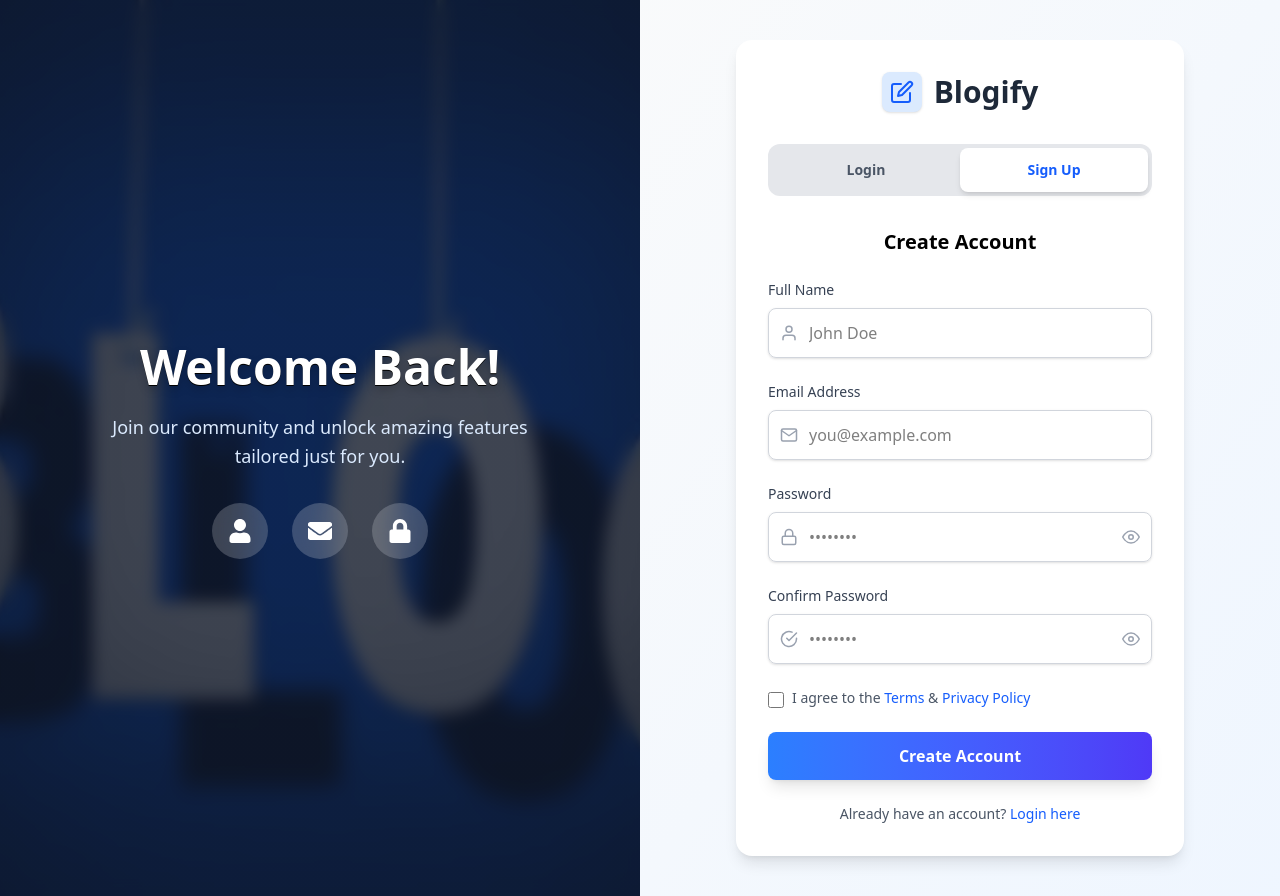
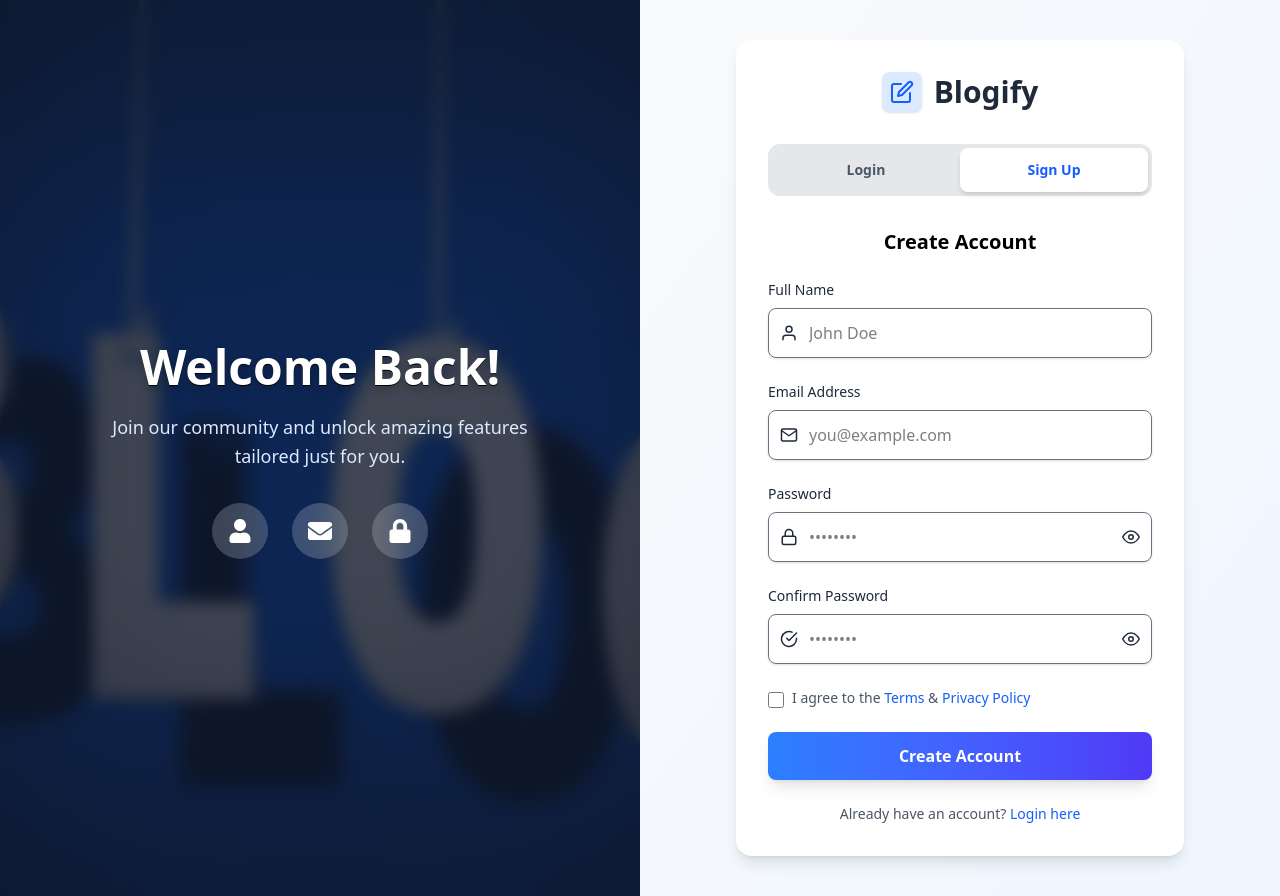
Before and after one commit to jaypawar12/Blogify-Web-Frontend, a React (Vite) app: page /signUp in a window 1280 px wide. Built offline with nearby package versions, Linux system fonts and the light colour scheme.

Commit message:
Update UI

```diff
--- a/src/Components/Auth/ForgetPassWord.tsx
+++ b/src/Components/Auth/ForgetPassWord.tsx
@@ -103,11 +103,11 @@ export default function ForgetPassword() {
                         <form onSubmit={handleSubmit} className="space-y-6">
                             {/* Email Input */}
                             <div className="space-y-2">
-                                <label className="block text-sm font-medium text-gray-700">
+                                <label className="block text-sm font-medium text-gray-800">
                                     Email Address
                                 </label>
                                 <div className="relative group">
-                                    <span className="absolute inset-y-0 left-0 pl-3 flex items-center text-gray-400 group-focus-within:text-blue-500 transition-colors duration-300">
+                                    <span className="absolute inset-y-0 left-0 pl-3 flex items-center text-gray-800 group-focus-within:text-blue-500 transition-colors duration-300">
                                         <FaEnvelope className="text-lg" />
                                     </span>
                                     <input
@@ -115,7 +115,7 @@ export default function ForgetPassword() {
                                         placeholder="you@example.com"
                                         value={email}
                                         onChange={(e) => setEmail(e.target.value)}
-                                        className="w-full pl-11 pr-4 py-3.5 border border-gray-300 rounded-xl text-gray-800
+                                        className="w-full pl-11 pr-4 py-3.5 border border-gray-500 rounded-xl text-gray-800
                                         focus:ring-2 focus:ring-blue-500 focus:border-transparent outline-none
                                         transition-all duration-300 hover:border-gray-400"
                                         required
--- a/src/Components/Auth/SignUp.tsx
+++ b/src/Components/Auth/SignUp.tsx
@@ -22,13 +22,13 @@ export default function SignUp() {
           animate={{ opacity: 1, y: 0 }}
           transition={{ delay: 0.1, duration: 0.4 }}
         >
-          <label className="block text-sm font-medium text-gray-700 mb-2">Full Name</label>
+          <label className="block text-sm font-medium text-gray-800 mb-2">Full Name</label>
           <div className="relative">
-            <FiUser className="absolute inset-y-0 left-3 my-auto text-gray-400 text-lg" />
+            <FiUser className="absolute inset-y-0 left-3 my-auto text-gray-800 text-lg" />
             <input
               type="text"
               placeholder="John Doe"
-              className="w-full pl-10 pr-4 py-3 border border-gray-300 rounded-lg
+              className="w-full pl-10 pr-4 py-3 border border-gray-500 rounded-lg
               focus:ring-2 focus:ring-blue-500 outline-none transition-all
               duration-300 shadow-sm hover:shadow-md"
               required
@@ -42,13 +42,13 @@ export default function SignUp() {
           animate={{ opacity: 1, y: 0 }}
           transition={{ delay: 0.2, duration: 0.4 }}
         >
-          <label className="block text-sm font-medium text-gray-700 mb-2">Email Address</label>
+          <label className="block text-sm font-medium text-gray-800 mb-2">Email Address</label>
           <div className="relative">
-            <FiMail className="absolute inset-y-0 left-3 my-auto text-gray-400 text-lg" />
+            <FiMail className="absolute inset-y-0 left-3 my-auto text-gray-800 text-lg" />
             <input
               type="email"
               placeholder="you@example.com"
-              className="w-full pl-10 pr-4 py-3 border border-gray-300 rounded-lg
+              className="w-full pl-10 pr-4 py-3 border border-gray-500 rounded-lg
               focus:ring-2 focus:ring-blue-500 outline-none transition-all
               duration-300 shadow-sm hover:shadow-md"
               required
@@ -62,13 +62,13 @@ export default function SignUp() {
           animate={{ opacity: 1, y: 0 }}
           transition={{ delay: 0.3, duration: 0.4 }}
         >
-          <label className="block text-sm font-medium text-gray-700 mb-2">Password</label>
+          <label className="block text-sm font-medium text-gray-800 mb-2">Password</label>
           <div className="relative">
-            <FiLock className="absolute inset-y-0 left-3 my-auto text-gray-400 text-lg" />
+            <FiLock className="absolute inset-y-0 left-3 my-auto text-gray-800 text-lg" />
             <input
               type={showPass ? "text" : "password"}
               placeholder="••••••••"
-              className="w-full pl-10 pr-10 py-3 border border-gray-300 rounded-lg
+              className="w-full pl-10 pr-10 py-3 border border-gray-500 rounded-lg
               focus:ring-2 focus:ring-blue-500 outline-none transition-all
               duration-300 shadow-sm hover:shadow-md"
               required
@@ -76,7 +76,7 @@ export default function SignUp() {
             {/* Eye Toggle */}
             <button
               type="button"
-              className="absolute inset-y-0 right-3 my-auto text-gray-400 hover:text-blue-600 transition"
+              className="absolute inset-y-0 right-3 my-auto text-gray-800 hover:text-blue-600 transition"
               onClick={() => setShowPass(!showPass)}
             >
               {showPass ? <FiEyeOff size={18} /> : <FiEye size={18} />}
@@ -90,13 +90,13 @@ export default function SignUp() {
           animate={{ opacity: 1, y: 0 }}
           transition={{ delay: 0.4, duration: 0.4 }}
         >
-          <label className="block text-sm font-medium text-gray-700 mb-2">Confirm Password</label>
+          <label className="block text-sm font-medium text-gray-800 mb-2">Confirm Password</label>
           <div className="relative">
-            <FiCheckCircle className="absolute inset-y-0 left-3 my-auto text-gray-400 text-lg" />
+            <FiCheckCircle className="absolute inset-y-0 left-3 my-auto text-gray-800 text-lg" />
             <input
               type={showCPass ? "text" : "password"}
               placeholder="••••••••"
-              className="w-full pl-10 pr-10 py-3 border border-gray-300 rounded-lg
+              className="w-full pl-10 pr-10 py-3 border border-gray-500 rounded-lg
               focus:ring-2 focus:ring-blue-500 outline-none transition-all
               duration-300 shadow-sm hover:shadow-md"
               required
@@ -104,7 +104,7 @@ export default function SignUp() {
             {/* Eye Toggle */}
             <button
               type="button"
-              className="absolute inset-y-0 right-3 my-auto text-gray-400 hover:text-blue-600 transition"
+              className="absolute inset-y-0 right-3 my-auto text-gray-800 hover:text-blue-600 transition"
               onClick={() => setShowCPass(!showCPass)}
             >
               {showCPass ? <FiEyeOff size={18} /> : <FiEye size={18} />}
@@ -119,7 +119,7 @@ export default function SignUp() {
           animate={{ opacity: 1, y: 0 }}
           transition={{ delay: 0.5, duration: 0.4 }}
         >
-          <input type="checkbox" className="w-4 h-4 text-blue-600 border-gray-300 rounded mt-1" required />
+          <input type="checkbox" className="w-4 h-4 text-blue-600 border-gray-500 rounded mt-1" required />
           <p className="ml-2 text-sm text-gray-600">
             I agree to the <span className="text-blue-600 font-medium">Terms</span> &{" "}
             <span className="text-blue-600 font-medium">Privacy Policy</span>
```
Also changed, not shown: src/Components/Auth/ResetPassword.tsx (+9 -9 lines), src/Components/Auth/SignIn.tsx (+12 -12 lines).
